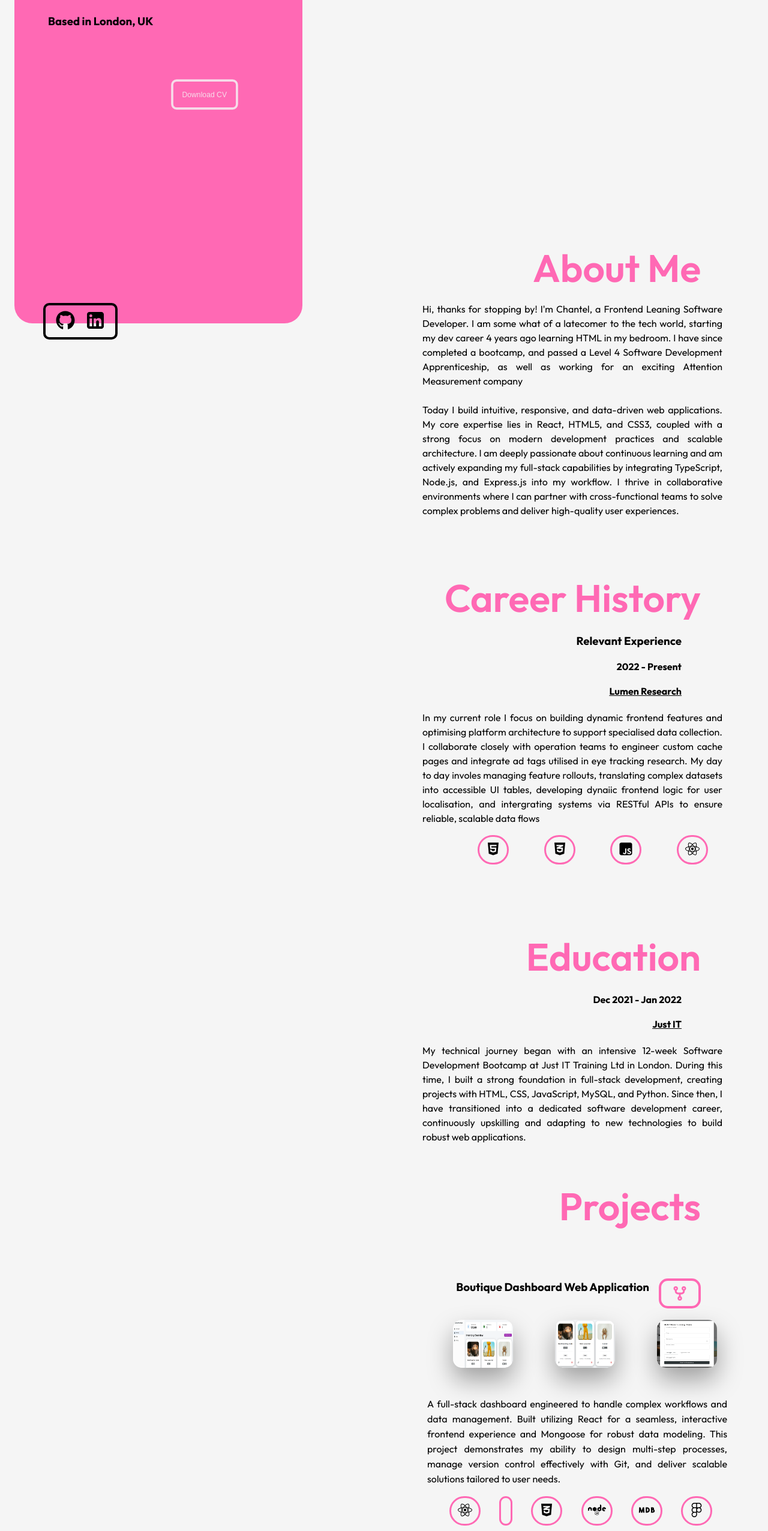
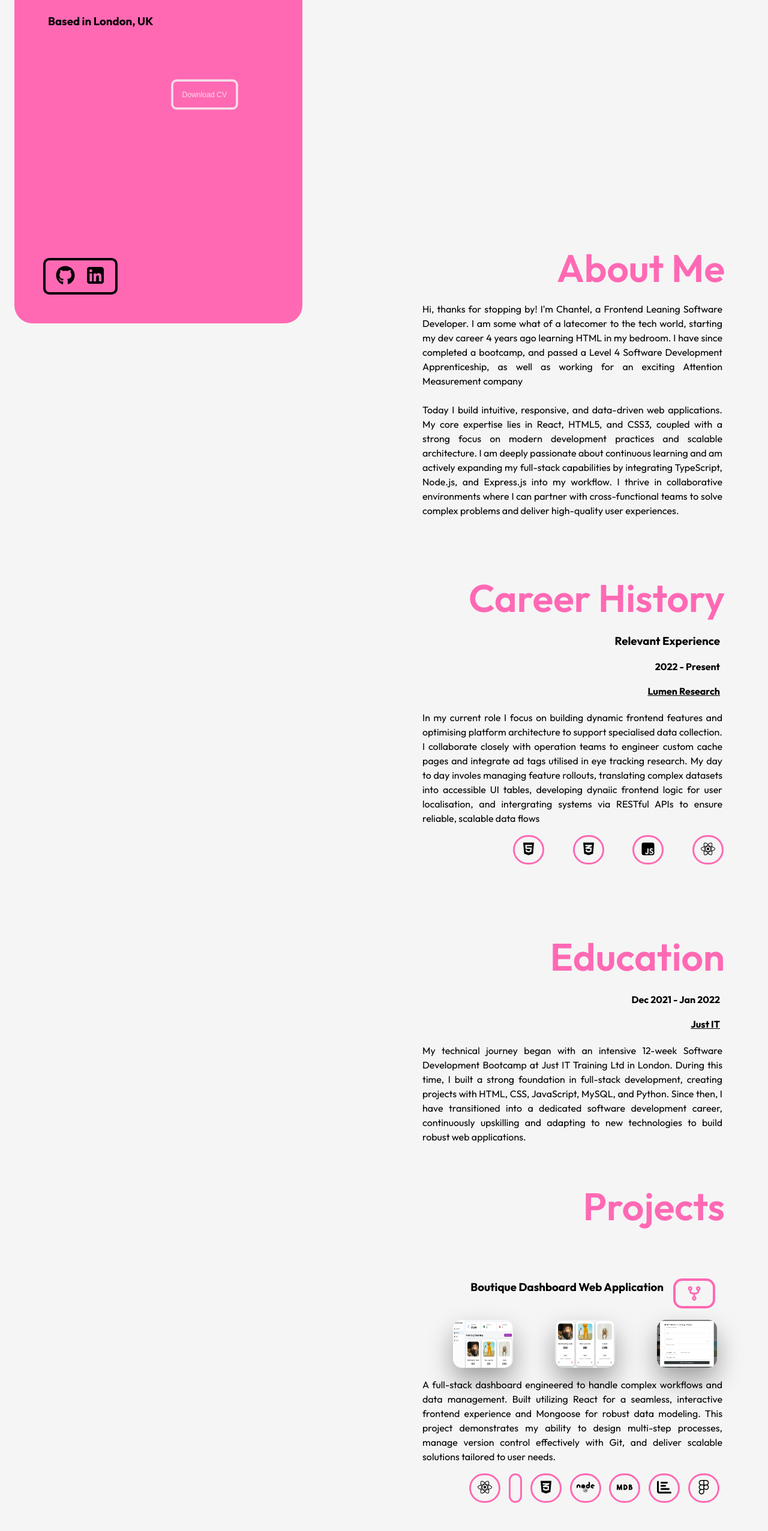
Before and after one commit to chantelVee/Portfolio.v1, a React (Vite) app: page / in a window 1280 px wide. Shown: the part 245-2797 px from the top of the page at 60% size. Built offline with nearby package versions, Linux system fonts and the light colour scheme; a web font is replaced by a local one.

Commit message:
fix: tidy of responsive styling

```diff
--- a/src/App.css
+++ b/src/App.css
@@ -195,8 +195,8 @@ textarea {
   display: flex;
   list-style: none;
   width: 100px;
-  top: 11rem;
-  position: relative;
+  bottom: 1rem;
+  position: absolute;
   border: black 4px solid;
   border-radius: 10px;
   padding: .5rem;
@@ -228,6 +228,7 @@ textarea {
   z-index: 100;
   box-shadow: whitesmoke 0px 20px 40px 10px;
   top: 0.5rem;
+  right: -35px;
 }
 .nav-bar-contents {
   justify-content: space-evenly ;
@@ -313,18 +314,17 @@ motion.img {
 }
 
 /*  about me  */
-.header, .sub-title, .company, .project-details, .tech-icons, .contact {
+.header, .sub-title, .company, .project-details, .tech-icons{
   top: 14rem;
   text-align: end;
   position: relative;
-  padding: 0 5rem;
 }
 .header {
   color: hotpink;
-  right: 2rem;
+ left: 3rem;
 }
 .sub-title, .company {
-  right: 4rem;
+  left: 2.5rem;
 }
 .text-experience {
   top: 14rem;
@@ -335,29 +335,27 @@ motion.img {
   line-height: 1.5;
 }
 .text {
-  line-height: 25px;
+  text-align: justify;
   position: relative;
-  top: 2rem;
-  padding: 0 1.5rem;
-  text-align: justify;
   width: 500px;
-  left: 3rem;
+  left: 9rem;
+  line-height: 1.5;
 }
 
 /* Experience */
 
 .tech {
-  width: 500px;
-  margin: 1rem auto 2rem;
+  width: 445px;
+  margin: 1rem 0 2rem;
   position: relative;
   justify-content: space-evenly;
   top: 14rem;
   display: flex;
   list-style: none;
-  left: 3rem;
+  left: 13rem;
 }
 .project-tech {
-  top: 2rem
+  top: 0rem
 }
 .tech li {
   border: solid hotpink;
@@ -371,11 +369,12 @@ motion.img {
 
 /* Projects */
 .title-wrap {
-  right: 2rem;
   position: relative;
   display: flex;
   justify-content: flex-end;
   margin: 4rem auto 1.5rem;
+  width: 600px;
+  left: 2rem;
 }
 .github-repo {
   color: hotpink;
@@ -396,7 +395,7 @@ motion.img {
   display: flex;
   justify-content: space-around;
   width: 510px;
-  left: 5rem;
+  left: 10rem;
   position: relative;
 }
 .project-img {
@@ -432,7 +431,13 @@ motion.img {
 /* contact */
 .contact {
   margin: 4rem auto;
-  top: 20rem
+  top: 20rem;
+  width: 570px;
+  left: 3rem;
+  position: relative;
+}
+.contact h2 {
+  text-align: end;
 }
 .contact-wrapper {
   padding: 2rem;
@@ -453,21 +458,28 @@ motion.img {
   .scroll-section {
     left: 53rem;
   }
+
 }
+
 @media only screen and (min-width: 1800px) {
   .scroll-section {
     left: 46rem;
   }
+  .resume {
+    width: 595px;
+  }
+
 }
 @media only screen and (min-width: 1600px) {
   .nav-bar-container {
-    margin-left: 12rem;
+    right: 13rem;
   }
   .resume {
     left: 14rem;
     position: relative;
-    width: 780px;
+    width: 600px;
   }
+
 }
 
 @media only screen and (min-width: 1500px) and (max-width: 1599px) {
@@ -488,9 +500,9 @@ motion.img {
   .personal-details h2 {
     width: 450px;
   }
-  #socials {
+  /* #socials {
     top: 50vh;
-  }
+  } */
   .scroll-section {
     width: 850px;
     right: 0;
@@ -529,18 +541,19 @@ motion.img {
   }
 }
 
-@media only screen and (min-width: 651px)  {
+/* @media only screen and (min-width: 651px)  {
   #socials {
-    top: 50vh;
+    top: 16vh;
   }
-}
+} */
 
-@media only screen and (max-width: 650px) {
+@media only screen and (max-width: 950px) {
   .static-section {
     position: absolute;
     top: 8rem;
     height: 600px;
   }
+
   .scroll-section {
     left: 0;
     top: -11rem;
@@ -559,8 +572,10 @@ motion.img {
   }
   .header, .sub-title, .company, .project-details, .tech-icons {
     text-align: justify;
-    left: -4rem;
     width: 100%;
+  }
+  .company, .sub-title, .header {
+    left: 2rem;
   }
   .text-experience, .text {
     left: 0;
@@ -568,13 +583,12 @@ motion.img {
     font-size: x-large;
     padding: 0 2rem;
   }
-  .sub-title, .company {
-    left: -3rem;
-  }
+
   .company {
     font-size: x-large;
   }
   .tech {
+    width: 100%;
     left: 0;
     padding-top: 1rem;
   }
@@ -591,7 +605,7 @@ motion.img {
   .title-wrap {
     flex-direction: column;
     align-items: center;
-    left: 3rem
+    left: 1rem
   }
   .github-repo {
     width: 118px;
@@ -616,6 +630,9 @@ motion.img {
     padding: 0;
     left: 2rem;
   }
+  .contact h2 {
+    text-align: center;
+  }
   .contact p, .contact h3{
     font-size: xx-large;
     padding: 0;
--- a/src/components/About_Me.tsx
+++ b/src/components/About_Me.tsx
@@ -49,7 +49,7 @@ export default function About_Me({isScrolled}: AboutMeProps) {
         variants={{
             hidden: {
                 opacity: 0,
-                y: 30
+                y: 50,
             },
             visible: {
                 opacity: 1,
--- a/src/components/Projects.tsx
+++ b/src/components/Projects.tsx
@@ -1,7 +1,7 @@
 import { useState } from "react";
 import { AnimatePresence, motion } from "framer-motion";
 import { FontAwesomeIcon } from "@fortawesome/react-fontawesome";
-import { faChartBar, faCodeFork, faFilm } from "@fortawesome/free-solid-svg-icons";
+import { faChartBar, faCodeFork, faFilm, faReplyAll } from "@fortawesome/free-solid-svg-icons";
 import { faCss3Alt, faFigma, faMdb, faNode, faReact, faTypescript } from "@fortawesome/free-brands-svg-icons"
 import type { Project } from "../types/projects";
 
@@ -23,6 +23,7 @@ const PROJECTS_DATA: Project[] = [
             {id: "css", label: "CSS", type: "icon", icon: faCss3Alt},
             {id: "node", label: "Node", type: "icon", icon: faNode},
             {id: "mongodb", label: "MongoDb", type: "icon", icon: faMdb},
+            {id: "recharts", label: "Recharts", type: "icon", icon: faChartBar},
             {id: "figma", label: "Figma", type: "icon", icon: faFigma},
         ]
     },
@@ -41,8 +42,8 @@ const PROJECTS_DATA: Project[] = [
             {id: "react", label: "React", type: "icon", icon: faReact},
             {id: "typescript", label: "Typescript", type: "icon", icon: faTypescript},
             {id: "css", label: "CSS", type: "icon", icon: faCss3Alt},
-            {id: "recharts", label: "Recharts", type: "icon", icon: faChartBar},
             {id: "framer", label: "Framer Motion", type: "icon", icon: faFilm},
+            {id: "emailjs", label: "Emailjs", type: "icon", icon: faReplyAll},
         ]
     },
     {
```
